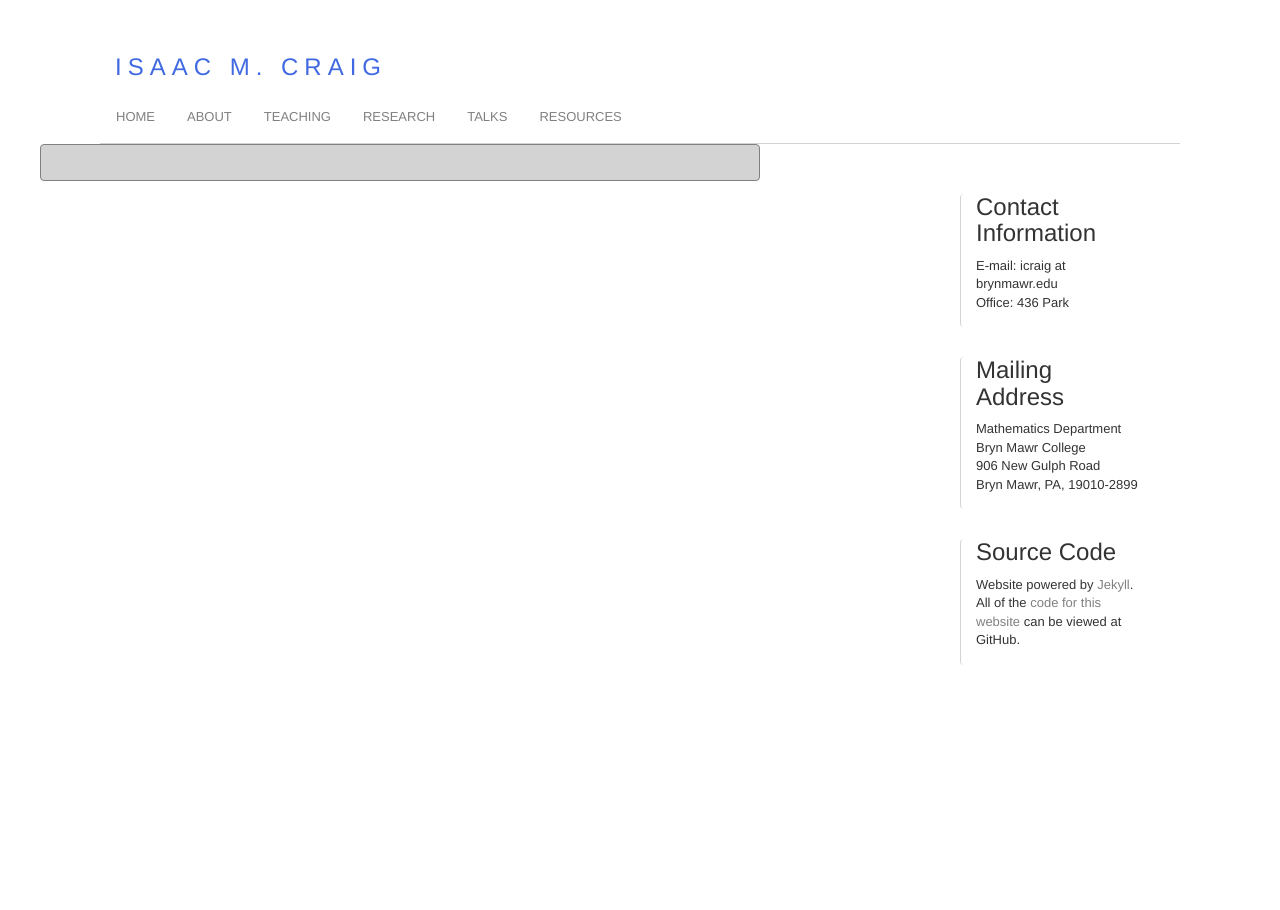
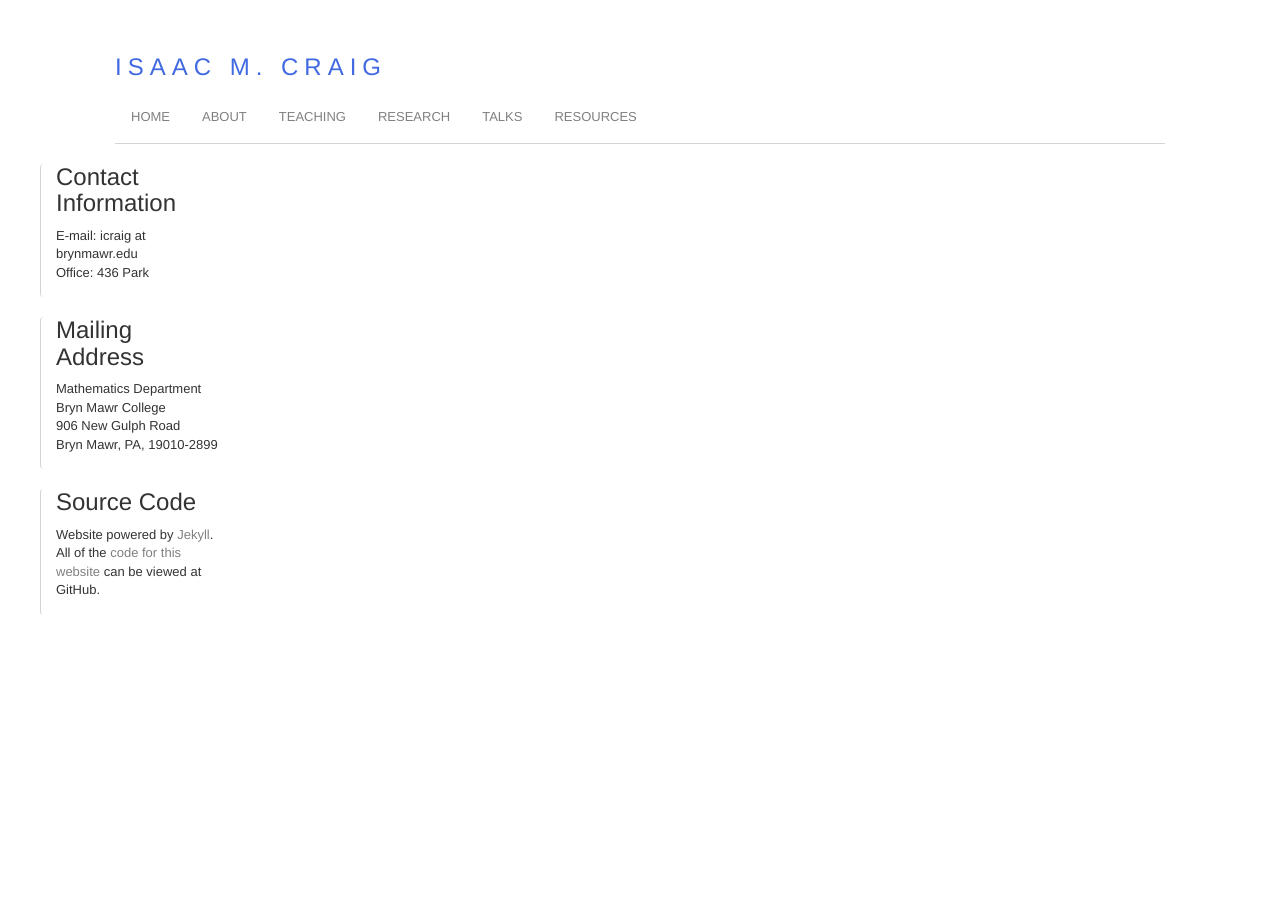
Before and after one commit to isundberg/isaacmc.github.io, a Jekyll site: the page built from index.html, in a window 1280 px wide. Built offline with Jekyll 4.4.1, drawn with Linux system fonts in a browser that asks for light colours.

Commit message:
Update index.css

```diff
--- a/css/index.css
+++ b/css/index.css
@@ -20,7 +20,8 @@ body {
 
 #header {
     border-bottom: 1px solid lightgray;
-    margin: 0px 60px;
+    margin: 0px 75px;
+    clear: left;
 }
 
 #navbar {
@@ -54,18 +55,16 @@ a {
 }
 
 #sidebar {
-	padding: 20px 0px 0px 0px;
-	position: absolute;
-	left: 75%;
 	font-size: small;
 }
 
 #sidebarItem {
 	border-left: 1px solid lightgray;
 	border-radius: 4px;
-	margin: 30px 0px;
+	margin: 10px 0px;
 	padding: 0px 15px 15px 15px;
 	width: 200px;
+	clear: left;
 }
 
 #sidebarHeader {
@@ -76,17 +75,27 @@ a {
 }
 
 #content {
-	padding: 35px 0px 0px 75px;
-	background: lightgray;
-	border: 1px solid gray;
-	border-radius: 4px;
-	width: 60%;
+	margin: 30px 0px 0px 60px;
+	padding: 15px 0px 15px 30px;
+	float: left;
+}
+
+#contentItem {
+	color: RoyalBlue;
+	padding: 10px 0px 0px 0px;
+	float: left;
+	clear: left;
+}
+
+#contentList {
+	float: left;
+	font-size: smaller;
+	list-style: none;
 }
 
 #footer {
-	position: absolute;
+	clear: left;
   	bottom: 0;
-	left: 75px;
 	color: lightgray;
 }
 
```
